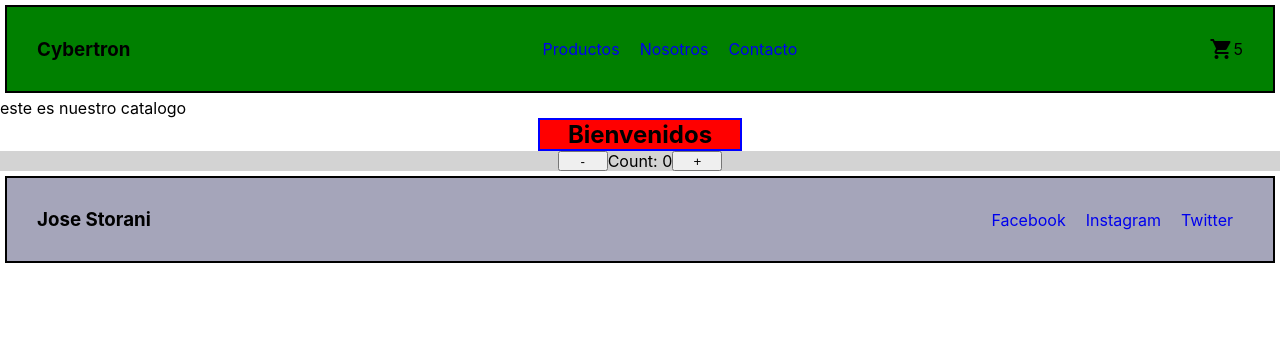
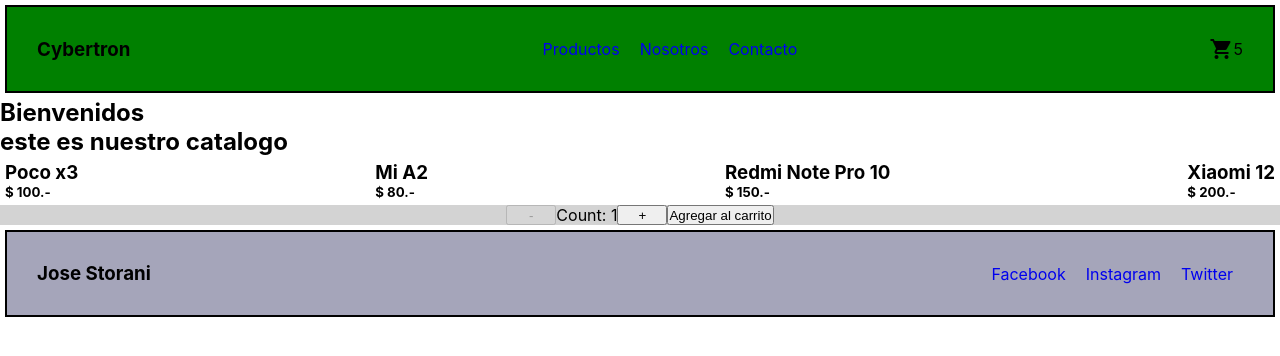
Before and after one commit to Jose-Storani/tiendacelulares, a React (Create React App) app: page / in a window 1280 px wide. Shown: the top 356 px of the page. Built offline with nearby package versions, Linux system fonts and the light colour scheme.

Commit message:
desafio promises

```diff
--- a/src/App.js
+++ b/src/App.js
@@ -4,16 +4,15 @@
 import Footer from "./components/footer/Footer";
 import Main from "./components/Main/Main";
 import ItemCount  from "./components/Counter/ItemCount";
-import ItemListContainer from './components/ItemListContainer';
+
 
 
 function App() {
   return (
     <>
     <Header/>
-    <ItemListContainer saludo="este es nuestro catalogo"/>
     <Main/>
-    <ItemCount/>
+    <ItemCount stock = {10} inicial = {1} onAdd ={() => console.log("Hola")}/>
     <Footer/>
     </>
   );
--- a/src/components/Counter/ItemCount.js
+++ b/src/components/Counter/ItemCount.js
@@ -1,26 +1,29 @@
-import React, { useState } from "react";
+import React, {  useState } from "react";
 
-const ItemCount = () =>{
-    const [count, setCount] = useState(0);
+const ItemCount = ({stock, inicial, onAdd}) =>{
+    const [count, setCount] = useState(inicial);
 
-    let maximo = 10;
+    // useEffect(() => {
+    //     console.log("Cambio el estado")
+    // }, [count])
 
     const sumar = () =>{
 
-        count < maximo ? setCount(count + 1): alert ("Maximo Stock");
+        count <stock ? setCount(count + 1): alert ("Maximo Stock");
 
     }
 
     const restar = () => {
 
-        count > 0 ? setCount(count - 1): alert ("El valor no puede ser negativo");
+        count > inicial && setCount(count - 1)
     };
 
     return(
         <div style={{backgroundColor: "lightgray", display: "flex", justifyContent: "center"}} >
-            <button onClick={restar} style={{width:"50px"}}> - </button>
+            <button onClick={restar} disabled={count === inicial} style={{width:"50px"}}> - </button>
             <p>Count: {count} </p>
             <button onClick={sumar} style={{width:"50px"}}> + </button>
+            <button  onClick={onAdd} >Agregar al carrito</button>
 
         </div>
     )
--- /dev/null
+++ b/src/components/Item/Item.js
@@ -0,0 +1,14 @@
+import React from 'react'
+
+const Item = ({item}) => {
+    return (
+        <div key={item.id}>
+            <h3>{item.title}</h3>
+            <h5>$ {item.price}.-</h5>
+        </div>
+    )
+}
+
+
+
+export default Item
--- /dev/null
+++ b/src/components/ItemList/ItemList.js
@@ -0,0 +1,14 @@
+import React from 'react'
+import Item from '../Item/Item'
+
+const ItemList = (props) => {
+  return (
+    <div className='itemList'>{props.listado.map((item) =>{
+        return (
+            <Item item= {item}/>
+        )
+    })}</div>
+  )
+}
+
+export default ItemList
--- a/src/components/ItemListContainer.js
+++ /dev/null
@@ -1,9 +0,0 @@
-import React from 'react'
-
-const ItemListContainer = (props) => {
-  return (
-    <div>{props.saludo}</div>
-  )
-}
-
-export default ItemListContainer
--- /dev/null
+++ b/src/components/ItemListContainer/ItemListContainer.js
@@ -0,0 +1,34 @@
+import React, { useEffect, useState } from 'react'
+import { products } from '../../mocks/products';
+import ItemList from '../ItemList/ItemList';
+
+const ItemListContainer = (props) => {
+  const [items, setItems] = useState([]);
+
+  useEffect(() => {
+    const getProducts = new Promise((res, rej) => {
+      setTimeout(() => {
+        res(products);
+      }, 2000
+      )
+    }
+    );
+
+    getProducts.then((data) => {
+      setItems(data)
+    });
+  },
+  [])
+
+  return (
+    <div>
+      <h2>{props.saludo}</h2>
+
+
+    <ItemList listado = {items}/>
+    </div>
+
+  )
+};
+
+export default ItemListContainer
--- a/src/components/Main/Main.js
+++ b/src/components/Main/Main.js
@@ -1,12 +1,14 @@
 import React from 'react'
 // import Boton from '../Boton/Boton'
+import ItemListContainer from '../ItemListContainer/ItemListContainer'
 
 const Main = () => {
   return (
-    <main  className='contenedorMain'>
+    <main  >
         <section >
             <h2 >Bienvenidos</h2>
-        </section>
+          </section>
+          <ItemListContainer saludo="este es nuestro catalogo"/>
 
     </main>
   )
--- a/src/components/Navbar/CartWidget.js
+++ b/src/components/Navbar/CartWidget.js
@@ -3,7 +3,7 @@
 export const CartWidget = () => {
   return (
     <div style={{display:"flex", alignItems: "center"}}>
-      <span class="material-icons">
+      <span className="material-icons">
     shopping_cart
       </span>
       <span>5</span>
--- a/src/index.css
+++ b/src/index.css
@@ -26,4 +26,9 @@
     width: 200px;
 }
 
+.itemList{
+    display: flex;
+    justify-content: space-between;
+    padding: 5px;
+}
 ;
--- /dev/null
+++ b/src/mocks/products.js
@@ -0,0 +1,38 @@
+export const products = [
+    {
+        id: 1,
+        title: "Poco x3",
+        description: "",
+        price: 100,
+        stock: 10,
+        category: "Xiaomi",
+        img: "https://buscadoresdeofertas.com.ar/images/product-zSK7fTMY8uahe6YrvTzzBYGD9HEe1UoKjSQXPE3W.webp",
+    },
+    {
+        id: 2,
+        title: "Mi A2",
+        description: "",
+        price: 80,
+        stock: 10,
+        category: "Xiaomi",
+        img: "https://buscadoresdeofertas.com.ar/images/product-zSK7fTMY8uahe6YrvTzzBYGD9HEe1UoKjSQXPE3W.webp",
+    },
+    {
+        id: 3,
+        title: "Redmi Note Pro 10",
+        description: "",
+        price: 150,
+        stock: 10,
+        category: "Xiaomi",
+        img: "https://buscadoresdeofertas.com.ar/images/product-zSK7fTMY8uahe6YrvTzzBYGD9HEe1UoKjSQXPE3W.webp",
+    },
+    {
+        id: 4,
+        title: "Xiaomi 12",
+        description: "",
+        price: 200,
+        stock: 10,
+        category: "Xiaomi",
+        img: "https://buscadoresdeofertas.com.ar/images/product-zSK7fTMY8uahe6YrvTzzBYGD9HEe1UoKjSQXPE3W.webp",
+    }
+]
```
